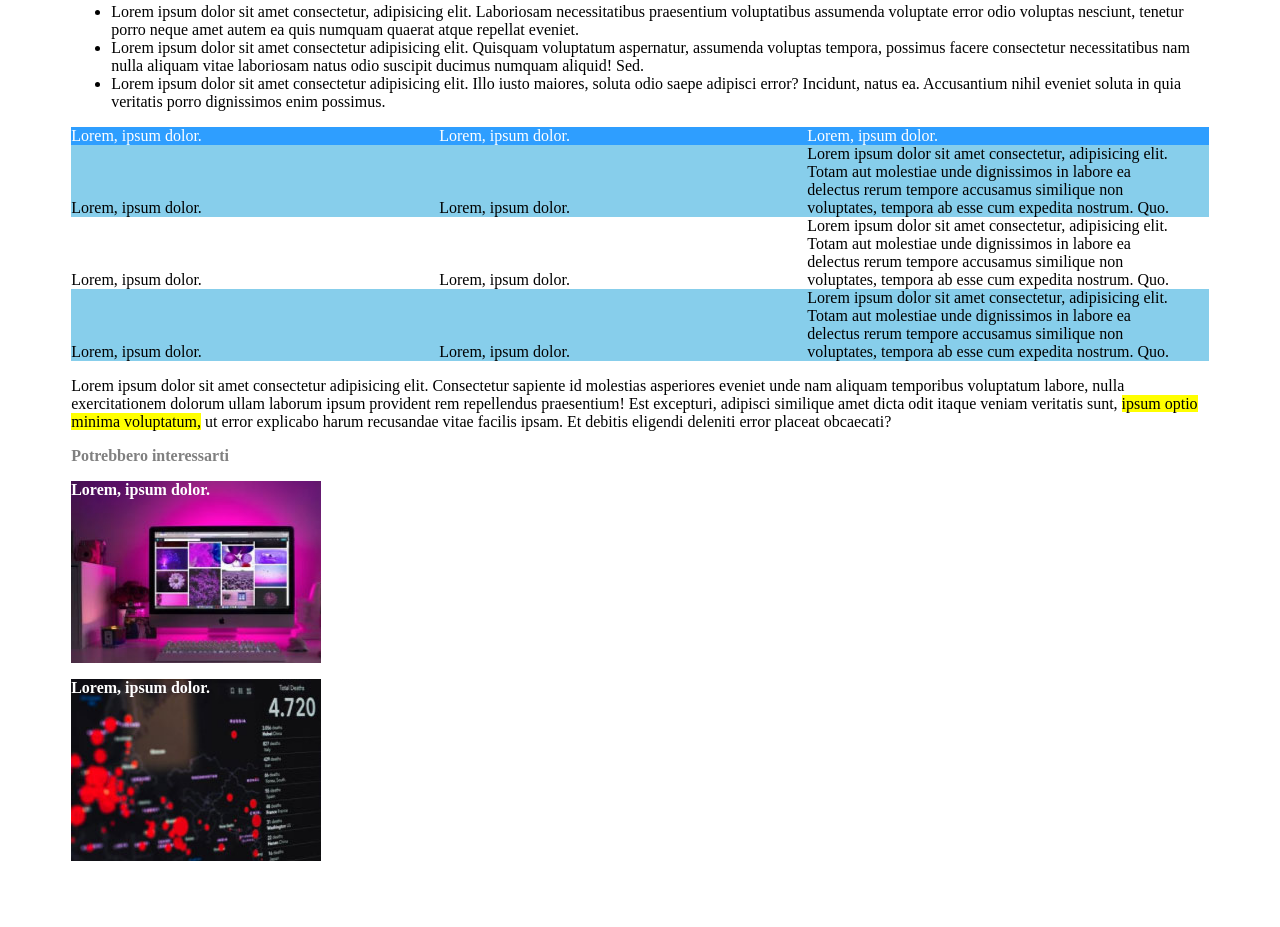
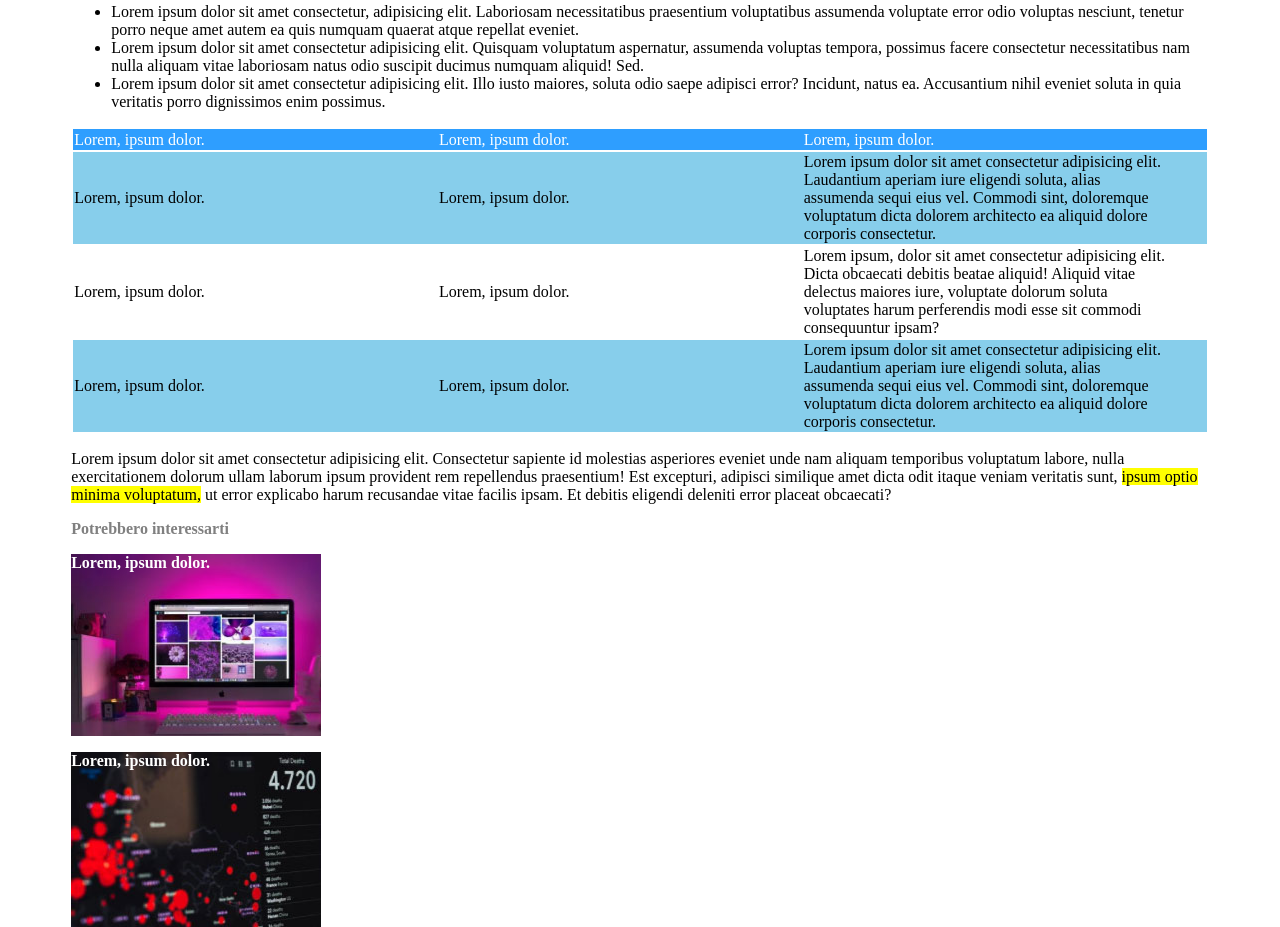
Before and after one commit to Giulia-Ciampelli/html-css-booleaner, a plain HTML site: page index.html in a window 1280 px wide. Shown: the part 899-1826 px from the top of the page. Before the commit the page ends 1768 px from the top, so only its background shows below. Drawn offline with Linux system fonts and the light colour scheme.

Commit message:
change from series of div to table

```diff
--- a/css/style.css
+++ b/css/style.css
@@ -45,7 +45,7 @@ main {
 }
 /* fine impostazioni paragrafo ed elenco */
 
-/* impostazioni tabella non tabella */
+/* impostazioni tabella */
 .title {
     background-color: rgb(46, 158, 255);
     color: white;
--- a/index.html
+++ b/index.html
@@ -53,36 +53,31 @@
                 possimus.</li>
         </ul>
 
-        <!-- tabella non tabella -->
-        <div class="title">
-            <span class="title-row">Lorem, ipsum dolor.</span>
-            <span class="title-row">Lorem, ipsum dolor.</span>
-            <span class="title-row">Lorem, ipsum dolor.</span>
-        </div>
+        <!-- tabella -->
+        <table>
+            <tr class="title">
+                <td class="title-row">Lorem, ipsum dolor.</td>
+                <td class="title-row">Lorem, ipsum dolor.</td>
+                <td class="title-row">Lorem, ipsum dolor.</td>
+            </tr>
 
-        <div class="skyblue">
-            <span class="row1">Lorem, ipsum dolor.</span>
-            <span class="row1">Lorem, ipsum dolor.</span>
-            <span class="row2">Lorem ipsum dolor sit amet consectetur, adipisicing elit. Totam aut molestiae unde
-                dignissimos in labore ea delectus rerum tempore accusamus similique non voluptates, tempora ab esse cum
-                expedita nostrum. Quo.</span>
-        </div>
+            <tr class="skyblue">
+                <td class="row1">Lorem, ipsum dolor.</td>
+                <td class="row1">Lorem, ipsum dolor.</td>
+                <td class="row2">Lorem ipsum dolor sit amet consectetur adipisicing elit. Laudantium aperiam iure eligendi soluta, alias assumenda sequi eius vel. Commodi sint, doloremque voluptatum dicta dolorem architecto ea aliquid dolore corporis consectetur.</td>
 
-        <div>
-            <span class="row1">Lorem, ipsum dolor.</span>
-            <span class="row1">Lorem, ipsum dolor.</span>
-            <span class="row2">Lorem ipsum dolor sit amet consectetur, adipisicing elit. Totam aut molestiae unde
-                dignissimos in labore ea delectus rerum tempore accusamus similique non voluptates, tempora ab esse cum
-                expedita nostrum. Quo.</span>
-        </div>
+            <tr>
+                <td class="row1">Lorem, ipsum dolor.</td>
+                <td class="row1">Lorem, ipsum dolor.</td>
+                <td class="row2">Lorem ipsum, dolor sit amet consectetur adipisicing elit. Dicta obcaecati debitis beatae aliquid! Aliquid vitae delectus maiores iure, voluptate dolorum soluta voluptates harum perferendis modi esse sit commodi consequuntur ipsam?</td>
+            </tr>
 
-        <div class="skyblue">
-            <span class="row1">Lorem, ipsum dolor.</span>
-            <span class="row1">Lorem, ipsum dolor.</span>
-            <span class="row2">Lorem ipsum dolor sit amet consectetur, adipisicing elit. Totam aut molestiae unde
-                dignissimos in labore ea delectus rerum tempore accusamus similique non voluptates, tempora ab esse cum
-                expedita nostrum. Quo.</span>
-        </div>
+            <tr class="skyblue">
+                <td class="row1">Lorem, ipsum dolor.</td>
+                <td class="row1">Lorem, ipsum dolor.</td>
+                <td class="row2">Lorem ipsum dolor sit amet consectetur adipisicing elit. Laudantium aperiam iure eligendi soluta, alias assumenda sequi eius vel. Commodi sint, doloremque voluptatum dicta dolorem architecto ea aliquid dolore corporis consectetur.</td>
+            </tr>
+        </table>
 
         <p>Lorem ipsum dolor sit amet consectetur adipisicing elit. Consectetur sapiente id molestias asperiores eveniet
             unde nam aliquam temporibus voluptatum labore, nulla exercitationem dolorum ullam laborum ipsum provident
@@ -90,6 +85,7 @@
             Est excepturi, adipisci similique amet dicta odit itaque veniam veritatis sunt, <span
                 class="highlight">ipsum optio minima voluptatum,</span> ut error explicabo harum recusandae vitae
             facilis ipsam. Et debitis eligendi deleniti error placeat obcaecati?</p>
+
     </main>
 
     <!-- sezione footer -->
```
